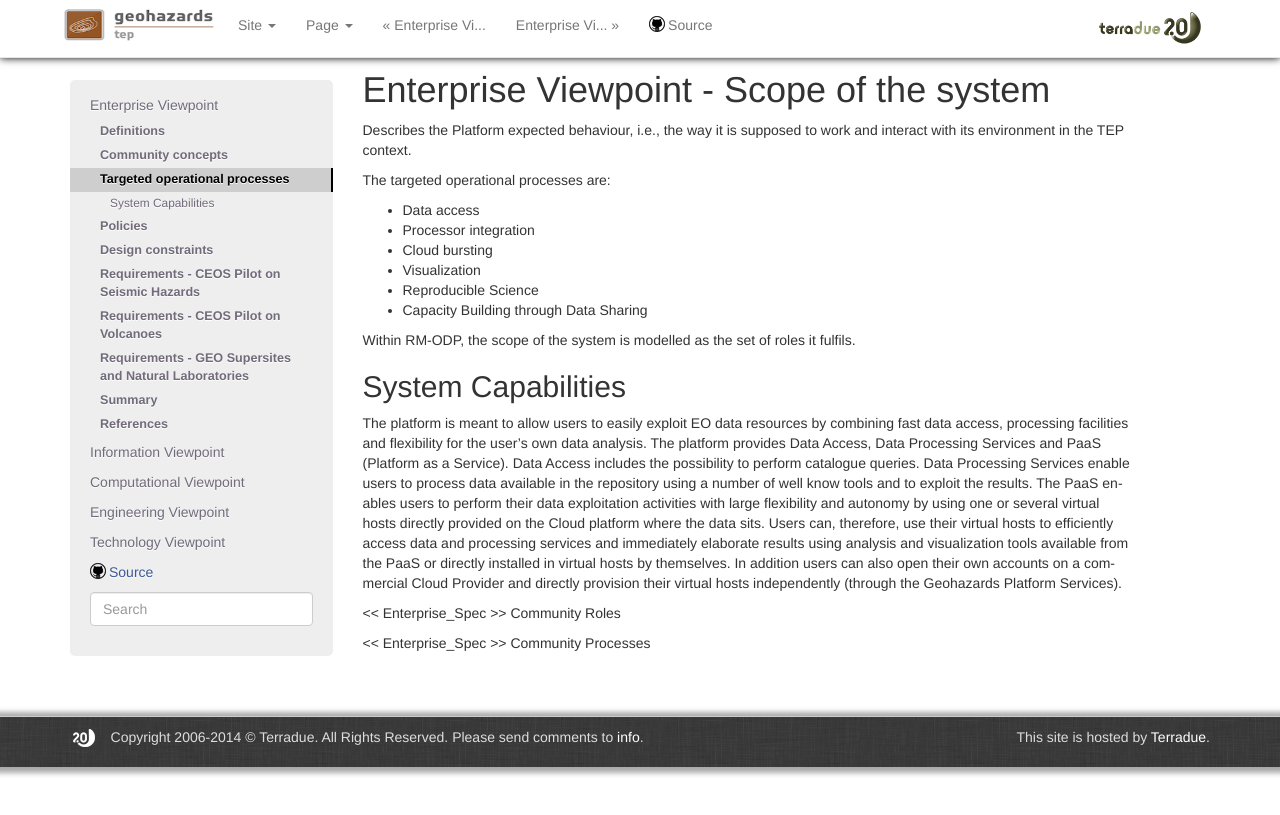
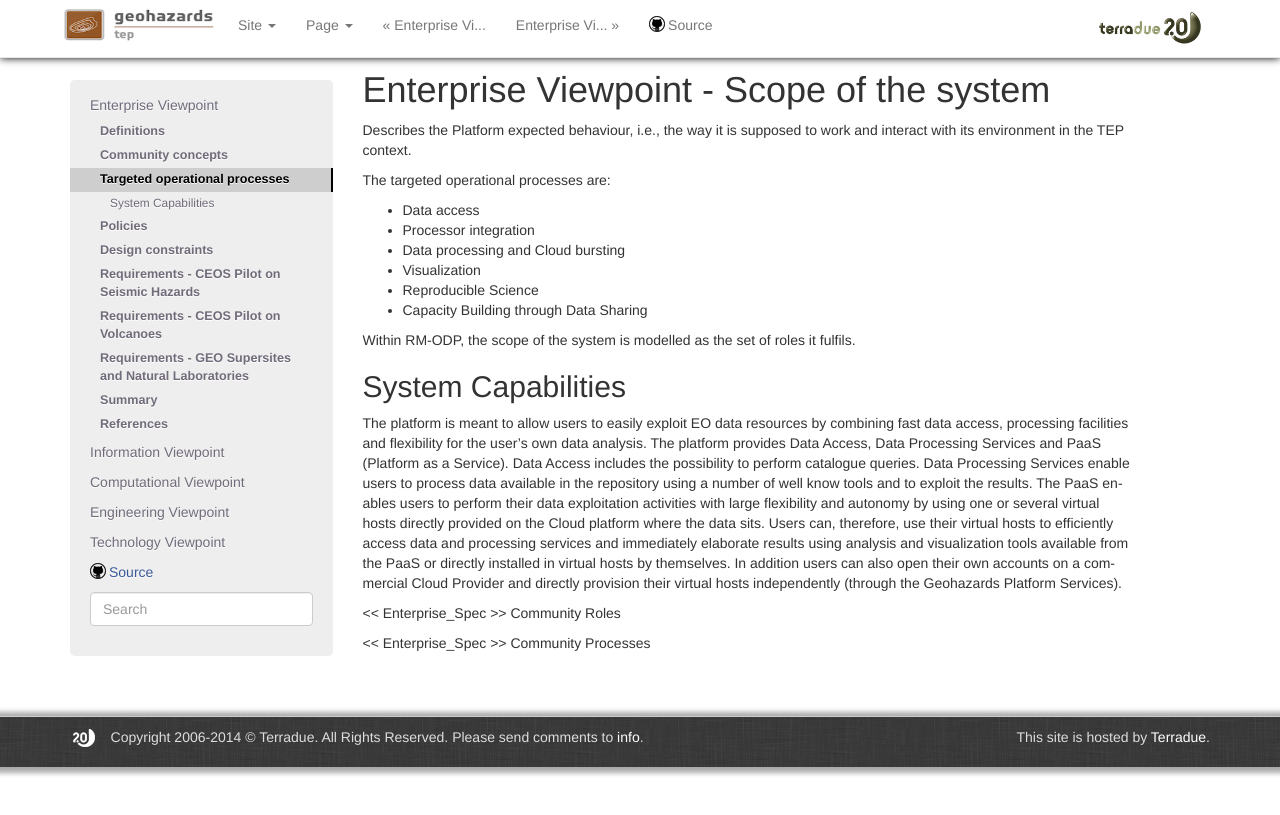
Before and after one commit to Terradue/doc-tep-geohazards-arch, a Sphinx documentation site: the page built from source/enterprise/scope.rst, in a window 1280 px wide. Shown: the top 815 px of the page. Built offline with Sphinx 7.4.7, drawn with Linux system fonts in a browser that asks for light colours.

Commit message:
Update scope.rst

```diff
--- a/source/enterprise/scope.rst
+++ b/source/enterprise/scope.rst
@@ -7,7 +7,7 @@ The targeted operational processes are:
 
 * Data access
 * Processor integration
-* Cloud bursting
+* Data processing and Cloud bursting
 * Visualization
 * Reproducible Science
 * Capacity Building through Data Sharing
```
